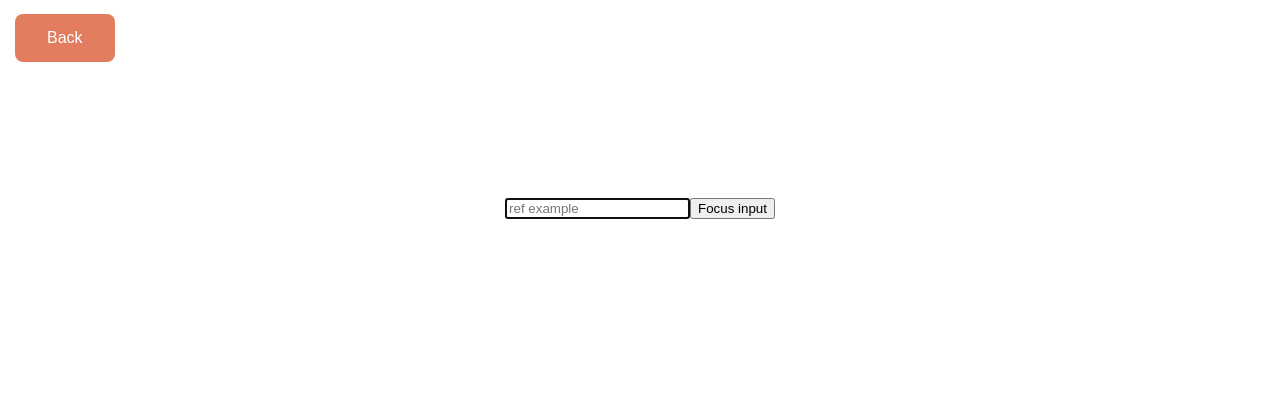
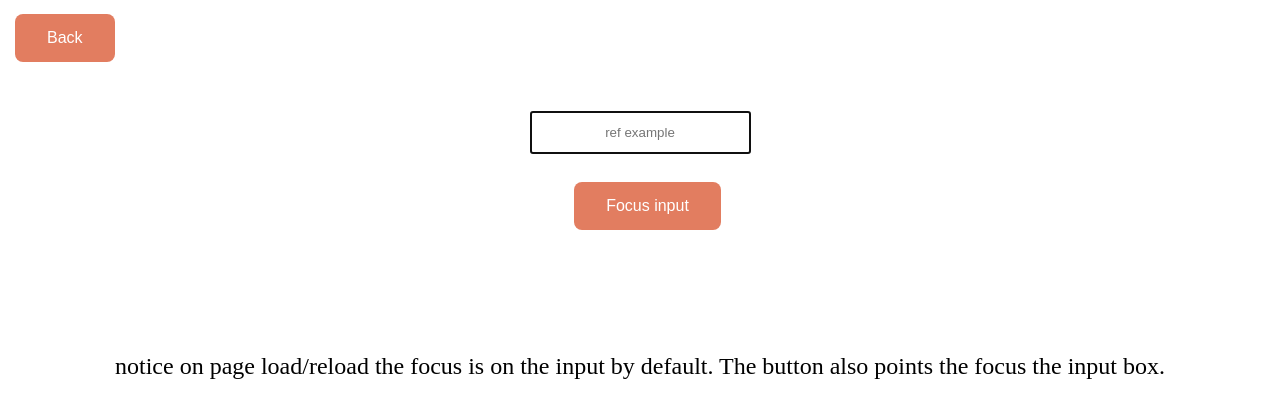
Before and after one commit to ZachCodedThat/React-Practice, a Next.js app: page /reference in a window 1280 px wide. Shown: the top 418 px of the page. Built offline with nearby package versions, Linux system fonts and the light colour scheme.

Commit message:
cleaned up some styling,  added explinations

```diff
--- a/pages/forwardReference.js
+++ b/pages/forwardReference.js
@@ -8,6 +8,10 @@ export default function forwardReferenceExample() {
       <Navbar />
       <div className={styles.container}>
         <FRParentInput />
+        <p className={styles.explination}>
+          notice the button produced by the Parent component focuses the cursor
+          to the input box made by the child component.
+        </p>
       </div>
     </>
   );
--- a/pages/reference.js
+++ b/pages/reference.js
@@ -8,6 +8,10 @@ export default function ReferenceExample() {
       <Navbar />
       <div className={styles.container}>
         <RefsDemo />
+        <p className={styles.explination}>
+          notice on page load/reload the focus is on the input by default. The
+          button also points the focus the input box.
+        </p>
       </div>
     </>
   );
--- a/src/components/refsDemo/RefsDemo.js
+++ b/src/components/refsDemo/RefsDemo.js
@@ -1,4 +1,5 @@
 import React, { createRef, useEffect } from "react";
+import styles from "@styles/Home.module.css";
 
 export default function RefsDemo() {
   const inputRef = createRef();
@@ -12,9 +13,16 @@ export default function RefsDemo() {
   };
 
   return (
-    <div>
-      <input type="text" ref={inputRef} placeholder="ref example" />
-      <button onClick={clickHandler}>Focus input</button>
+    <div className={styles.insideContainer}>
+      <input
+        className={styles.input}
+        type="text"
+        ref={inputRef}
+        placeholder="ref example"
+      />
+      <button className={styles.innerButton} onClick={clickHandler}>
+        Focus input
+      </button>
     </div>
   );
 }
--- a/src/styles/Home.module.css
+++ b/src/styles/Home.module.css
@@ -5,6 +5,14 @@
   justify-content: center;
   align-items: center;
   height: 50vh;
+}
+.insideContainer {
+  padding: 0 0.5rem;
+  display: flex;
+  flex-direction: column;
+  justify-content: center;
+  align-items: center;
+  height: 100vh;
 }
 .row {
   display: flex;
@@ -42,6 +50,36 @@
   box-shadow: 0 12px 16px 0 rgba(0, 0, 0, 0.24),
     0 17px 50px 0 rgba(0, 0, 0, 0.19);
 }
+.innerButton {
+  background-color: #e27d60;
+  border: none;
+  color: white;
+  padding: 15px 32px;
+  text-align: center;
+  text-decoration: none;
+  display: inline-block;
+  font-size: 16px;
+  border-spacing: 10px;
+  border-radius: 8px;
+  transition-duration: 0.4s;
+  margin-left: 15px;
+  margin-top: 20px;
+}
+.innerButton:hover {
+  background-color: #41b3a3;
+  color: white;
+  transform: scale(1.025);
+}
+
+.input {
+  width: 100%;
+  padding: 12px 20px;
+  margin: 8px 0;
+  box-sizing: border-box;
+}
+.input::placeholder {
+  text-align: center;
+}
 
 .main {
   padding: 5rem 0;
@@ -52,100 +90,9 @@
   align-items: center;
 }
 
-.footer {
-  width: 100%;
-  height: 100px;
-  border-top: 1px solid #eaeaea;
-  display: flex;
-  justify-content: center;
-  align-items: center;
-}
-
-.footer a {
-  display: flex;
-  justify-content: center;
-  align-items: center;
-  flex-grow: 1;
-}
-
-.title a {
-  color: #0070f3;
-  text-decoration: none;
-}
-
-.title a:hover,
-.title a:focus,
-.title a:active {
-  text-decoration: underline;
-}
-
-.title {
-  margin: 0;
-  line-height: 1.15;
-  font-size: 4rem;
-}
-
-.title,
-.description {
-  text-align: center;
-}
-
-.description {
+.explination {
   line-height: 1.5;
   font-size: 1.5rem;
-}
-
-.code {
-  background: #fafafa;
-  border-radius: 5px;
-  padding: 0.75rem;
-  font-size: 1.1rem;
-  font-family: Menlo, Monaco, Lucida Console, Liberation Mono, DejaVu Sans Mono,
-    Bitstream Vera Sans Mono, Courier New, monospace;
-}
-
-.grid {
-  display: flex;
-  align-items: center;
-  justify-content: center;
-  flex-wrap: wrap;
-  max-width: 800px;
-  margin-top: 3rem;
-}
-
-.card {
-  margin: 1rem;
-  padding: 1.5rem;
-  text-align: left;
-  color: inherit;
-  text-decoration: none;
-  border: 1px solid #eaeaea;
-  border-radius: 10px;
-  transition: color 0.15s ease, border-color 0.15s ease;
-  width: 45%;
-}
-
-.card:hover,
-.card:focus,
-.card:active {
-  color: #0070f3;
-  border-color: #0070f3;
-}
-
-.card h2 {
-  margin: 0 0 1rem 0;
-  font-size: 1.5rem;
-}
-
-.card p {
-  margin: 0;
-  font-size: 1.25rem;
-  line-height: 1.5;
-}
-
-.logo {
-  height: 1em;
-  margin-left: 0.5rem;
 }
 
 @media (max-width: 600px) {
```
Also changed, not shown: src/components/forwardRef/FRInputs.js (+7 -1 lines), src/components/forwardRef/FRParentInput.js (+5 -2 lines), src/styles/globals.css (+21 -0 lines).
